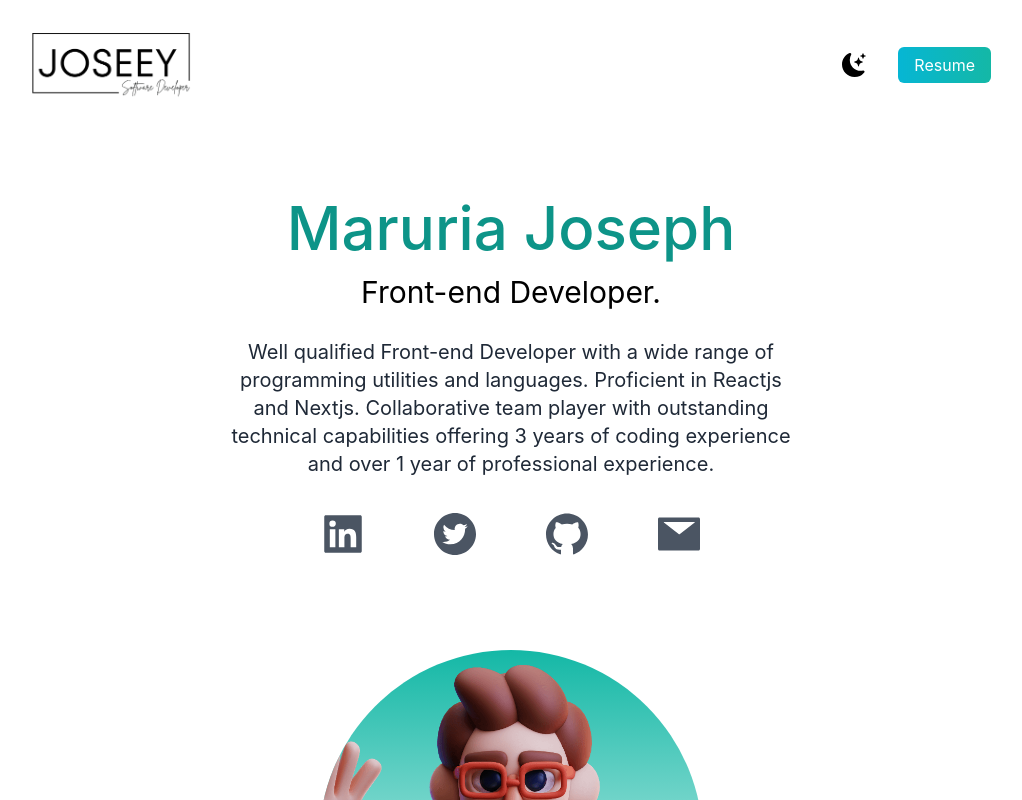
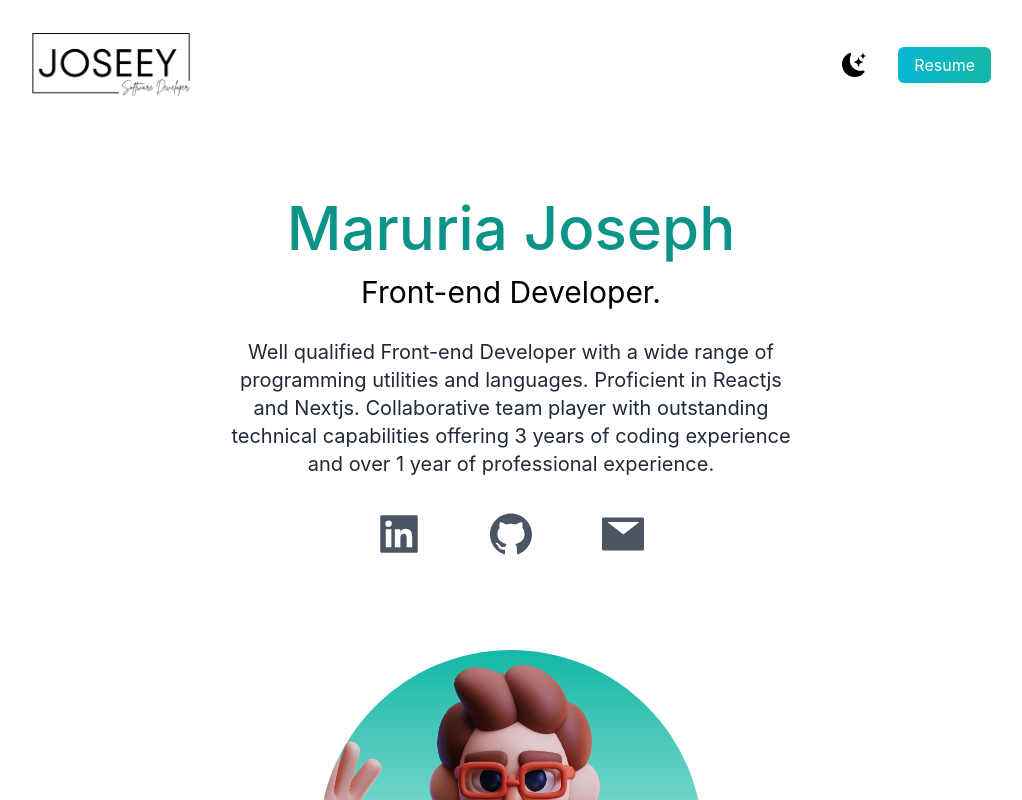
Before and after one commit to joseey23/portfolio, a Next.js app: page / in a window 1280 px wide. Shown: the top 800 px of the page, without its empty margins (129-1151 px from the left). Built offline with nearby package versions, Linux system fonts and the light colour scheme.

Commit message:
Updated recent works

```diff
--- a/pages/index.js
+++ b/pages/index.js
@@ -60,7 +60,7 @@ export default function Home() {
               </li>
             </ul>
           </nav>
-          <div className="text-center p-10 py-10">
+          <div className="text-center p-6 py-10">
             <h2 className="text-5xl py-2 text-teal-600 font-medium dark:text-teal-400 md:text-6xl">
               Maruria Joseph
             </h2>
@@ -81,9 +81,9 @@ export default function Home() {
               >
                 <AiFillLinkedin />
               </a>
-              <a href="https://twitter.com/Joseey23" target="blank">
+              {/* <a href="https://twitter.com/Joseey23" target="blank">
                 <AiFillTwitterCircle />
-              </a>
+              </a> */}
               <a href="https://github.com/joseey23" target="blank">
                 <AiFillGithub />
               </a>
```
